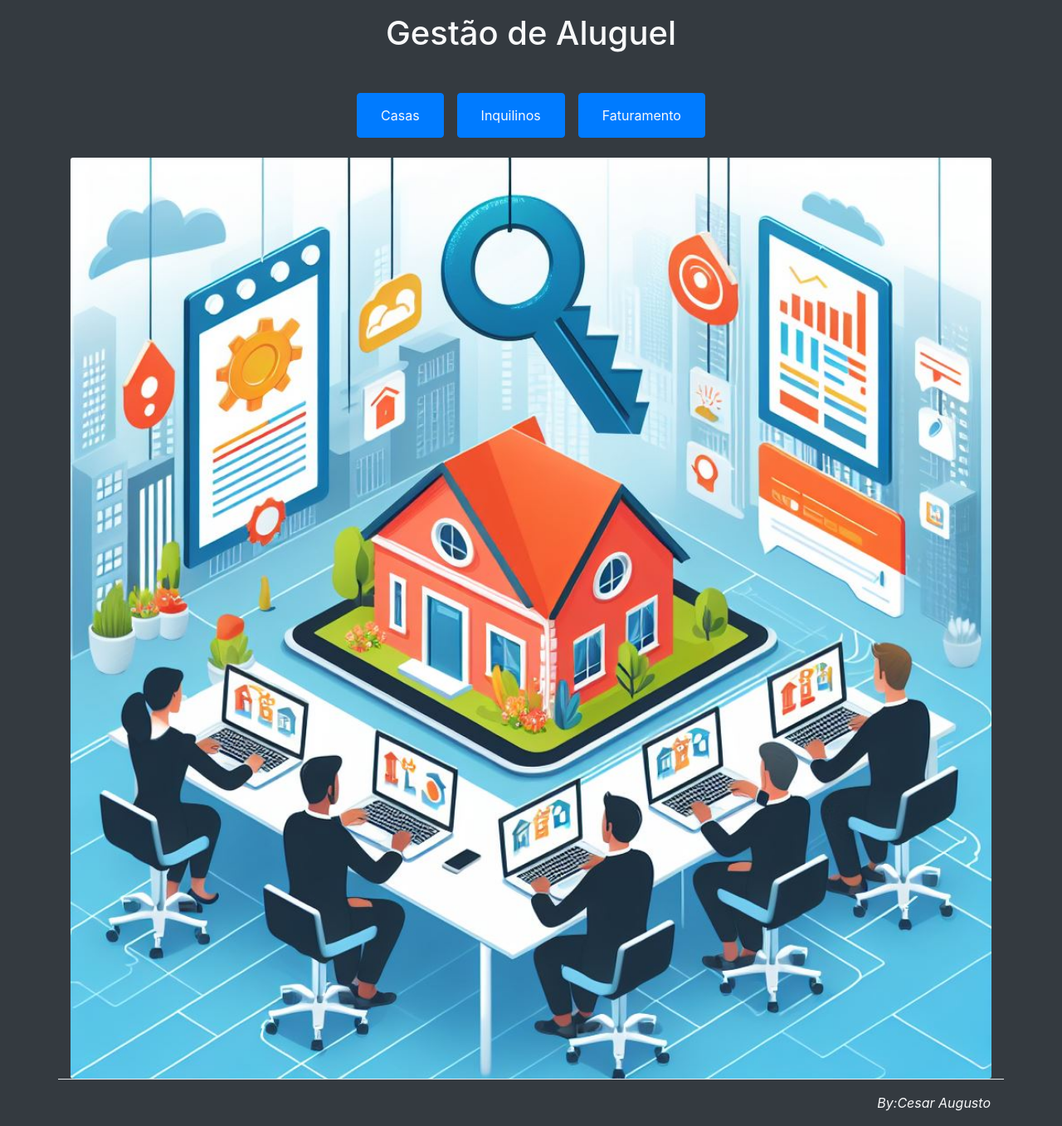
After one commit to KisarDev/gestao_de_aluguel_main, a Django app: page / in a window 1280 px wide. The commit adds this page. Shown: the whole page at 83% size. Run offline with Django 4.2, Linux system fonts and the light colour scheme; some libraries are stand-ins or nearby versions.

Commit message:
Remodelando o estilo do projeto e criando a base html

```diff
--- a/core/urls.py
+++ b/core/urls.py
@@ -3,6 +3,7 @@ from django.urls import path, include
 
 urlpatterns = [
     path('admin/', admin.site.urls),
+    path('', include('gestaoAluguel.urls')),
     path('casa/', include('gestaoAluguel.casa_urls')),
     path('inquilino/', include('gestaoAluguel.inquilino_urls'))
 ]
--- a/gestaoAluguel/casa_urls.py
+++ b/gestaoAluguel/casa_urls.py
@@ -2,7 +2,7 @@ from django.urls import path
 #now import the views.py file into this code
 from . import views
 urlpatterns=[
-  path('',views.casa_home),
-  path('registrar_casa/',views.registrar_casa),
-  path('listar_casa/',views.listar_casa),
+  path('',views.casa_home, name="casa_home"),
+  path('registrar_casa/',views.registrar_casa, name="registrar_casa"),
+  path('listar_casa/',views.listar_casa, name="listar_casa"),
 ]
--- /dev/null
+++ b/gestaoAluguel/templates/gestaoAluguel/pages/_base.html
@@ -0,0 +1,51 @@
+<!DOCTYPE html>
+<html lang="en">
+<head>
+    <meta charset="UTF-8">
+    <meta name="viewport" content="width=device-width, initial-scale=1.0">
+    <link rel="stylesheet" href="https://stackpath.bootstrapcdn.com/bootstrap/4.1.3/css/bootstrap.min.css" integrity="sha384-MCw98/SFnGE8fJT3GXwEOngsV7Zt27NXFoaoApmYm81iuXoPkFOJwJ8ERdknLPMO" crossorigin="anonymous">
+    <title>{% block titulo %} {% endblock %}</title>
+
+</head>
+
+
+<body class="bg-dark">
+    <header class="container text-center text-light bg-dark pt-3 pb-3">
+        <h1>Gestão de Aluguel</h1>
+    </header>
+    <nav class="container bg-dark  p-3">
+        <ul class="nav justify-content-center text-sm-center">
+            <li class="nav-item m-2">
+                <button class="btn btn-primary rounded-10">
+                <a href="{% url 'casa_home'%}" class="nav-link text-light">Casas</a>
+            </button>
+            </li>
+            <li class="nav-item m-2">
+                <button class="btn btn-primary rounded-10">
+                <a href="#" class="nav-link text-light">Inquilinos</a>
+            </button>
+            </li>
+            <li class="nav-item m-2">
+                <button class="btn btn-primary rounded-10">
+                <a href="#" class="nav-link text-light">Faturamento</a>
+            </button>
+            </li>
+        </ul>
+    </nav>
+    {% block banner %}
+        {% include "gestaoAluguel/partials/_banner.html" %}
+    {% endblock banner %}
+    {% block conteudo %}{% endblock conteudo %}
+    <footer class="container modal-footer">
+        <i class="fas fa-copyright text-light ">By:Cesar Augusto</i>
+    </footer>
+
+
+
+
+    <script src="https://code.jquery.com/jquery-3.3.1.slim.min.js" integrity="sha384-q8i/X+965DzO0rT7abK41JStQIAqVgRVzpbzo5smXKp4YfRvH+8abtTE1Pi6jizo" crossorigin="anonymous"></script>
+    <script src="https://cdnjs.cloudflare.com/ajax/libs/popper.js/1.14.3/umd/popper.min.js" integrity="sha384-ZMP7rVo3mIykV+2+9J3UJ46jBk0WLaUAdn689aCwoqbBJiSnjAK/l8WvCWPIPm49" crossorigin="anonymous"></script>
+    <script src="https://stackpath.bootstrapcdn.com/bootstrap/4.1.3/js/bootstrap.min.js" integrity="sha384-ChfqqxuZUCnJSK3+MXmPNIyE6ZbWh2IMqE241rYiqJxyMiZ6OW/JmZQ5stwEULTy" crossorigin="anonymous"></script>
+
+</body>
+</html>
--- /dev/null
+++ b/gestaoAluguel/templates/gestaoAluguel/pages/_casas.html
@@ -0,0 +1 @@
+{% extends "gestaoAluguel/pages/_base.html" %}
--- /dev/null
+++ b/gestaoAluguel/templates/gestaoAluguel/pages/home.html
@@ -0,0 +1 @@
+{% extends "gestaoAluguel/pages/_base.html" %}
--- /dev/null
+++ b/gestaoAluguel/templates/gestaoAluguel/partials/_banner.html
@@ -0,0 +1,4 @@
+{% load static %}
+<section class="container">
+    <img src="{% static 'img/banner_next_house.jpg'%}" alt="house management" class="card-img">
+</section>
--- /dev/null
+++ b/gestaoAluguel/urls.py
@@ -0,0 +1,7 @@
+from django.urls import path
+#now import the views.py file into this code
+from . import views
+urlpatterns=[
+  path('',views.home)
+
+]
--- a/gestaoAluguel/views.py
+++ b/gestaoAluguel/views.py
@@ -2,6 +2,10 @@ from django.shortcuts import render
 from .models import Casa, Inquilino
 from .forms import CasaForm, InquilinoForm
 from django.contrib import messages
+
+def home(request):
+    return render(request, "gestaoAluguel/pages/home.html")
+
 
 def registrar_casa(request):
     context ={}
```
Also changed, not shown: gestaoAluguel/templates/gestaoAluguel/pages/casa_home.html (+8 -17 lines), gestaoAluguel/static/img/banner_next_house.jpg (added), gestaoAluguel/templates/gestaoAluguel/css/banner_next_house.jpg (added).
